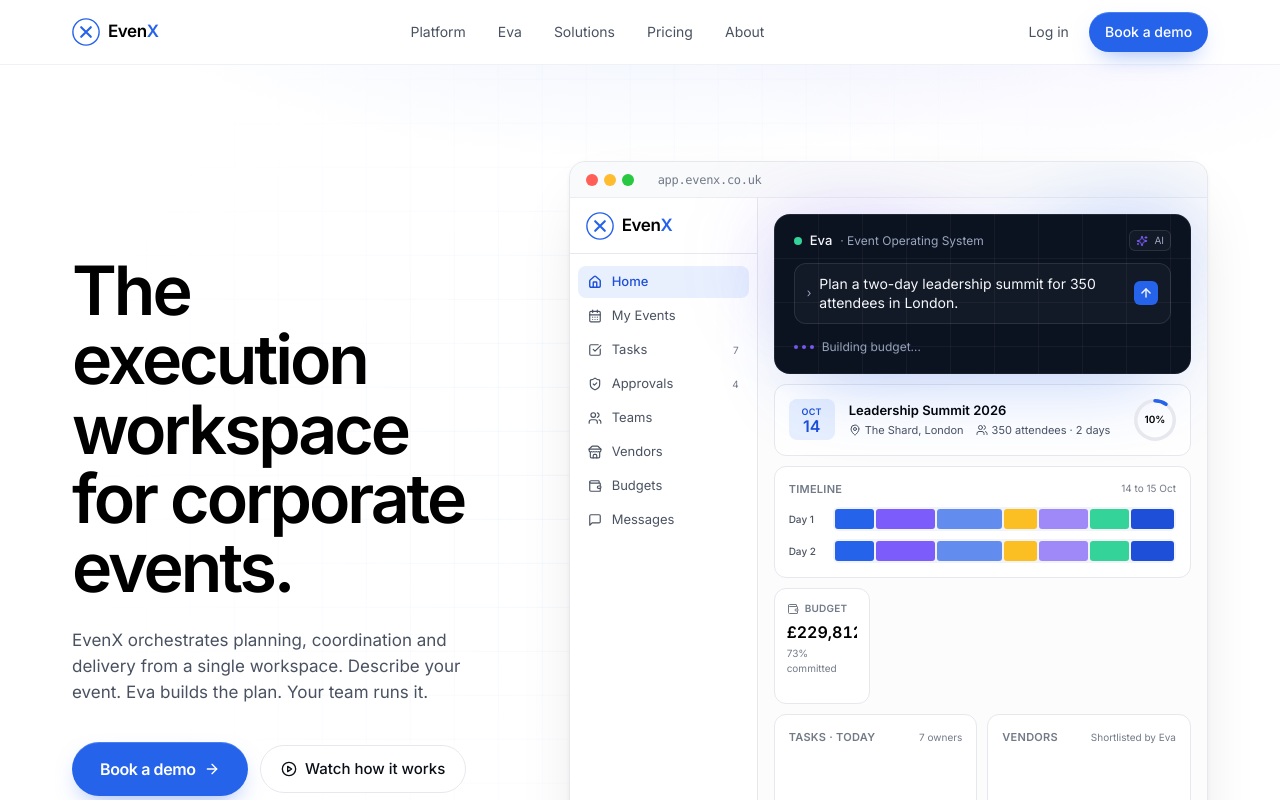
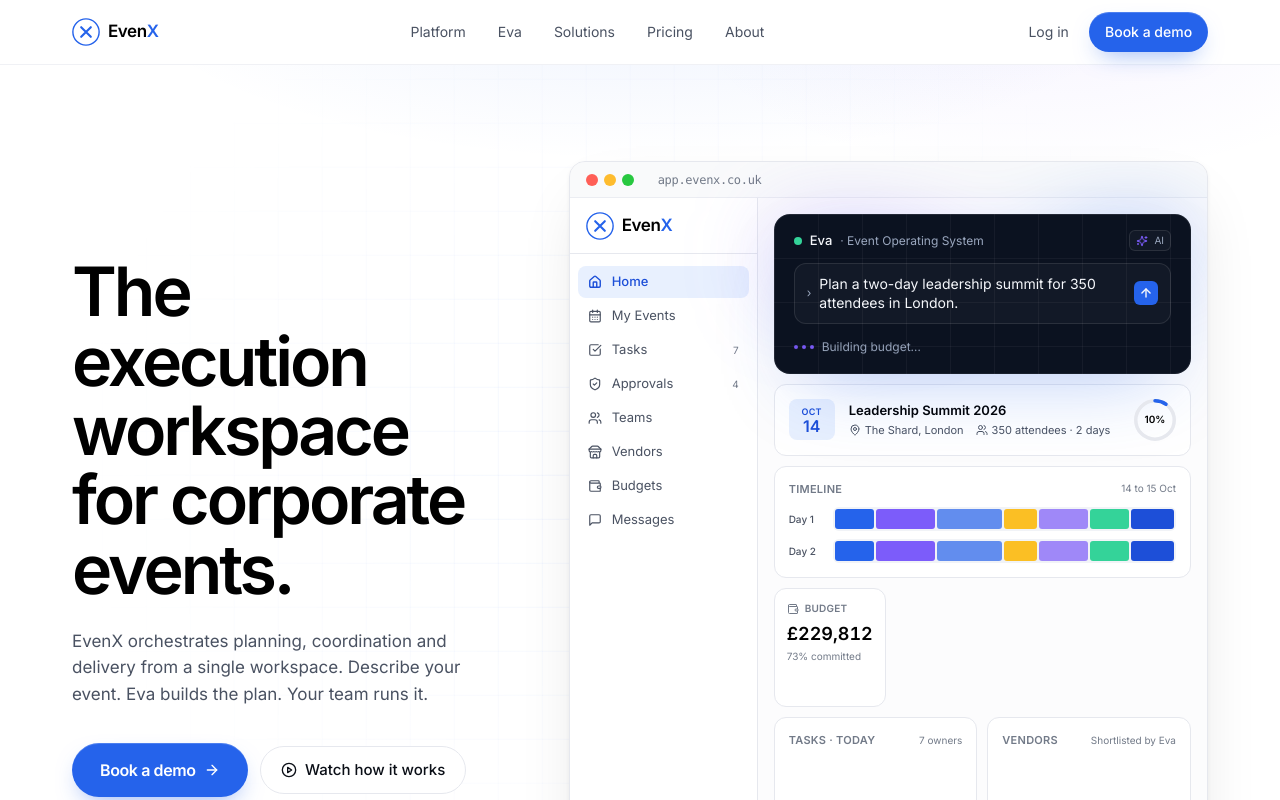
Before and after one commit to EvenX-official/WebV1, a Next.js app: page / in a window 1280 px wide. Shown: the top 800 px of the page. Built offline with nearby package versions, Linux system fonts and the light colour scheme; a web font is replaced by a local one.

Commit message:
Widen budget stat tile so £248,400 fits at 18px
Co-Authored-By: Claude Opus 4.7 <noreply@anthropic.com>
Claude-Session: https://claude.ai/code/session_019TVXztHXmYXhJcLnHSKN68

```diff
--- a/components/site/EvaDemo/StatTiles.tsx
+++ b/components/site/EvaDemo/StatTiles.tsx
@@ -75,7 +75,7 @@ function Tile({
         <Icon className="h-3 w-3" />
         <span className="text-[10px] font-semibold uppercase tracking-wide">{label}</span>
       </div>
-      <div className="mt-1 text-[15px] md:text-[16px] font-semibold text-content-strong tabular-nums whitespace-nowrap overflow-hidden">
+      <div className="mt-1 text-[18px] font-semibold text-content-strong tabular-nums whitespace-nowrap">
         {value}
       </div>
       <div className={`mt-0.5 text-[10px] ${hintColor}`}>{hint}</div>
@@ -91,7 +91,7 @@ export function StatTiles({
   reduced: boolean;
 }) {
   return (
-    <div className="grid grid-cols-2 md:grid-cols-4 gap-2.5">
+    <div className="grid grid-cols-2 md:grid-cols-[1.35fr_1fr_1fr_1fr] gap-2.5">
       <Tile
         icon={Wallet}
         label="Budget"
```
